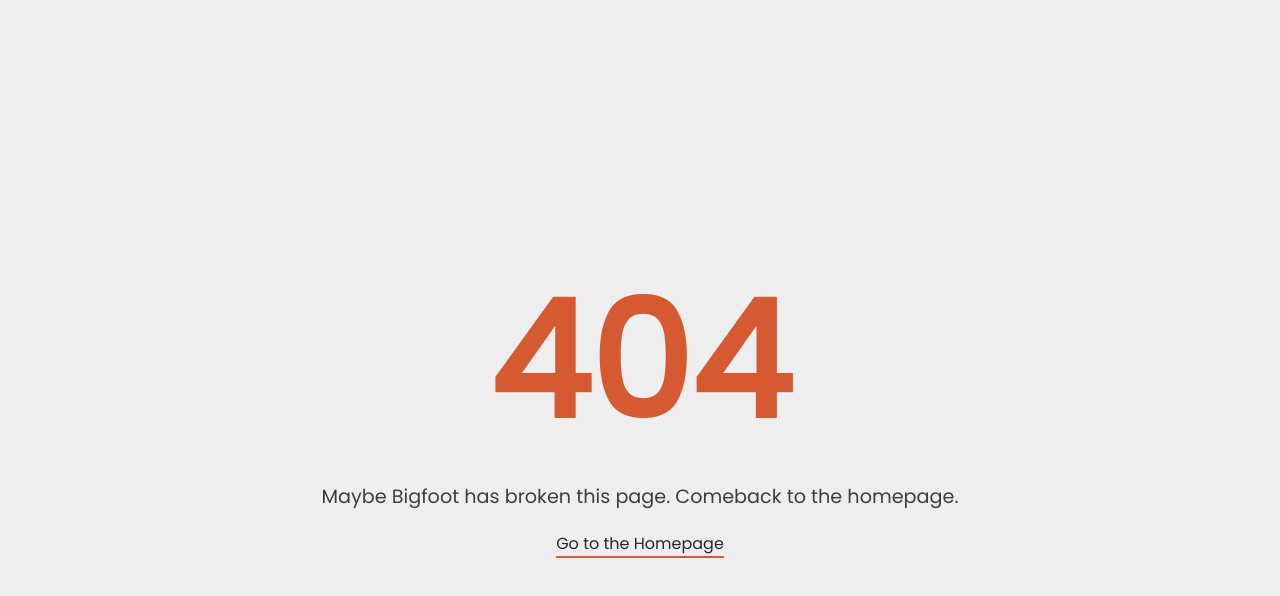
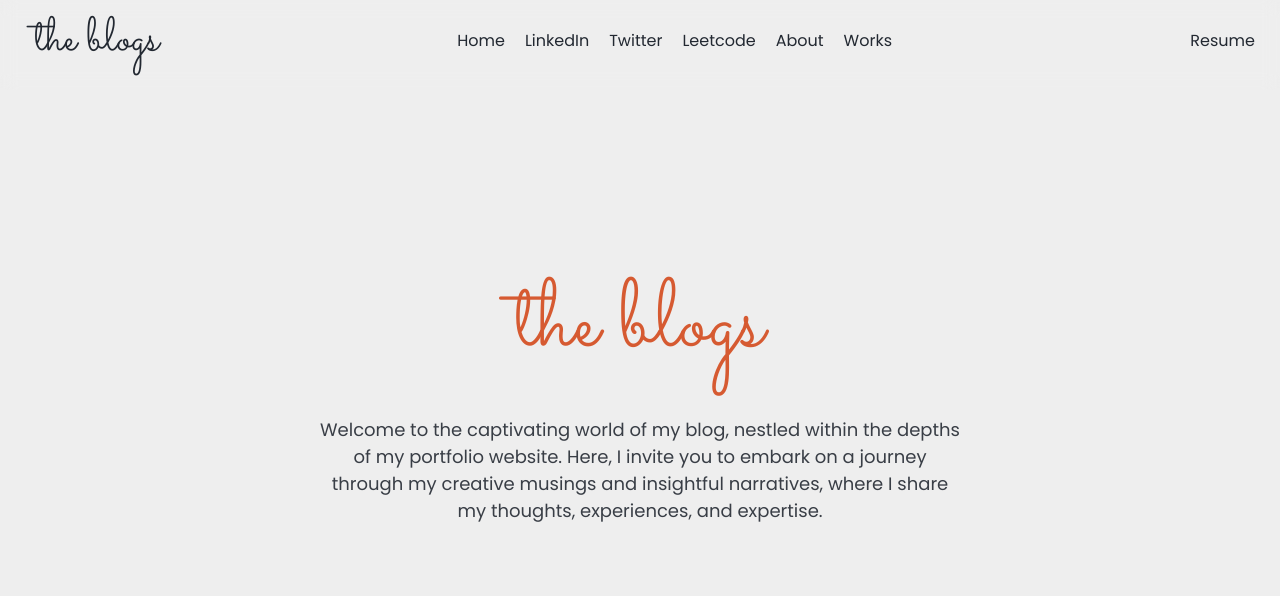
Before and after one commit to tier3guy/portfolio-2k23, a React (Create React App) app: page /blogs in a window 1280 px wide. Before the commit this address had no page. Shown: the top 596 px of the page. Built offline with nearby package versions, Linux system fonts and the light colour scheme.

Commit message:
Blogs-Homepage

```diff
--- a/src/components/Navbar/index.jsx
+++ b/src/components/Navbar/index.jsx
@@ -1,10 +1,13 @@
 /* eslint-disable jsx-a11y/anchor-is-valid */
 import React from "react";
+
+// External Component
+import { Link } from "react-router-dom";
 
 // Styles
 import "./styles.css";
 
-const Navbar = () => {
+const Navbar = ({ blogs }) => {
   const [isopen, setIsopen] = React.useState(false);
 
   const toggle = () => {
@@ -15,10 +18,17 @@ const Navbar = () => {
     <>
       <div className="navbar-container center justify-between">
         <div className="navbar-logo center">
-          <a href="#">avinash</a>
+          <a href="#">{blogs ? "the blogs" : "avinash"}</a>
         </div>
 
+        {
+          <>
             <div className="navbar-links center">
+              {blogs ? (
+                <Link to="/">Home</Link>
+              ) : (
+                <Link to="/blogs">Blogs</Link>
+              )}
               <a href="https://www.linkedin.com/in/avinash-gupta-3321041ba/">
                 LinkedIn
               </a>
@@ -31,6 +41,8 @@ const Navbar = () => {
             <a href="https://drive.google.com/file/d/1fKdtJF8W1Idu-Q1DQKAsq7QOoWs6j2kQ/view?usp=sharing">
               Resume
             </a>
+          </>
+        }
       </div>
       <div className="navbar-open-btn center">
         <button onClick={toggle}>
--- /dev/null
+++ b/src/pages/BlogsPage.jsx
@@ -0,0 +1,33 @@
+import React from "react";
+
+// Components
+import { Navbar } from "../components";
+
+const BlogsPage = () => {
+  return (
+    <div className="container">
+      <Navbar blogs />
+      <div className="home-container center">
+        <div className="home-content center flex-column">
+          <h1 className="home-heading">
+            <span>the blogs</span>
+          </h1>
+          <p
+            className="home-subheading"
+            style={{
+              marginTop: "20px",
+              fontSize: "18px",
+            }}
+          >
+            Welcome to the captivating world of my blog, nestled within the
+            depths of my portfolio website. Here, I invite you to embark on a
+            journey through my creative musings and insightful narratives, where
+            I share my thoughts, experiences, and expertise.
+          </p>
+        </div>
+      </div>
+    </div>
+  );
+};
+
+export default BlogsPage;
--- a/src/pages/index.js
+++ b/src/pages/index.js
@@ -2,3 +2,4 @@ export { default as Home } from "./Home";
 export { default as ErrorPage } from "./Error";
 export { default as Projects } from "./Projects";
 export { default as Products } from "./Products";
+export { default as BlogsPage } from "./BlogsPage";
--- a/src/routes/index.js
+++ b/src/routes/index.js
@@ -1,4 +1,4 @@
-import { Home, ErrorPage } from "../pages";
+import { Home, BlogsPage, ErrorPage } from "../pages";
 
 const routes = [
   {
@@ -6,6 +6,13 @@ const routes = [
     exact: "true",
     path: "/",
     element: <Home />,
+    errorElement: <ErrorPage />,
+  },
+  {
+    key: "2",
+    exact: "true",
+    path: "/blogs",
+    element: <BlogsPage />,
     errorElement: <ErrorPage />,
   },
   {
--- a/src/styles/index.css
+++ b/src/styles/index.css
@@ -7,6 +7,7 @@
 @import url("./pages/About.css");
 @import url("./pages/Experiences.css");
 @import url("./pages/Products.css");
+@import url("./pages//Blogs.css");
 
 /* Scrollbar */
 /* width */
```
Also changed, not shown: blogs/index.js (added), firebase/config.js (added), firebase/index.js (added), src/styles/pages/Blogs.css (added). Lines whose indentation alone changed are shown as unchanged.
